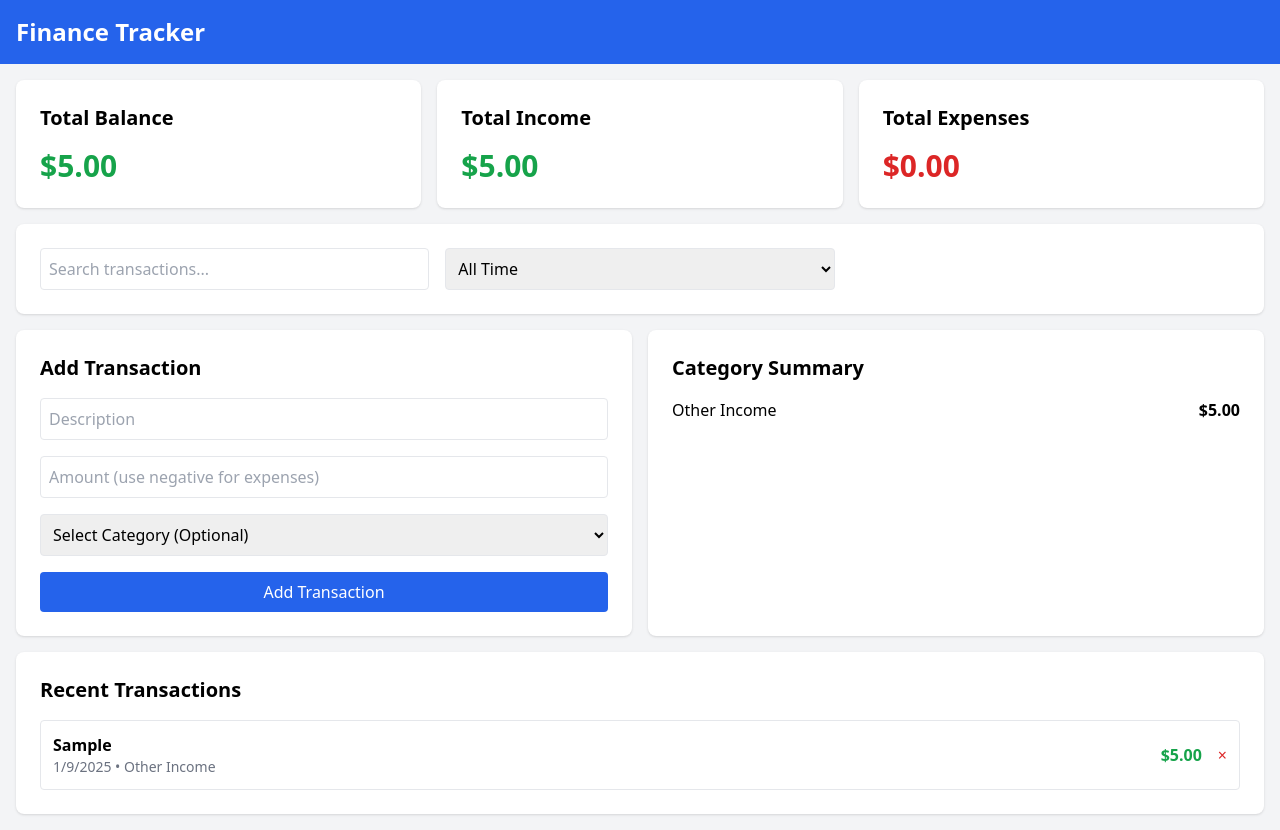
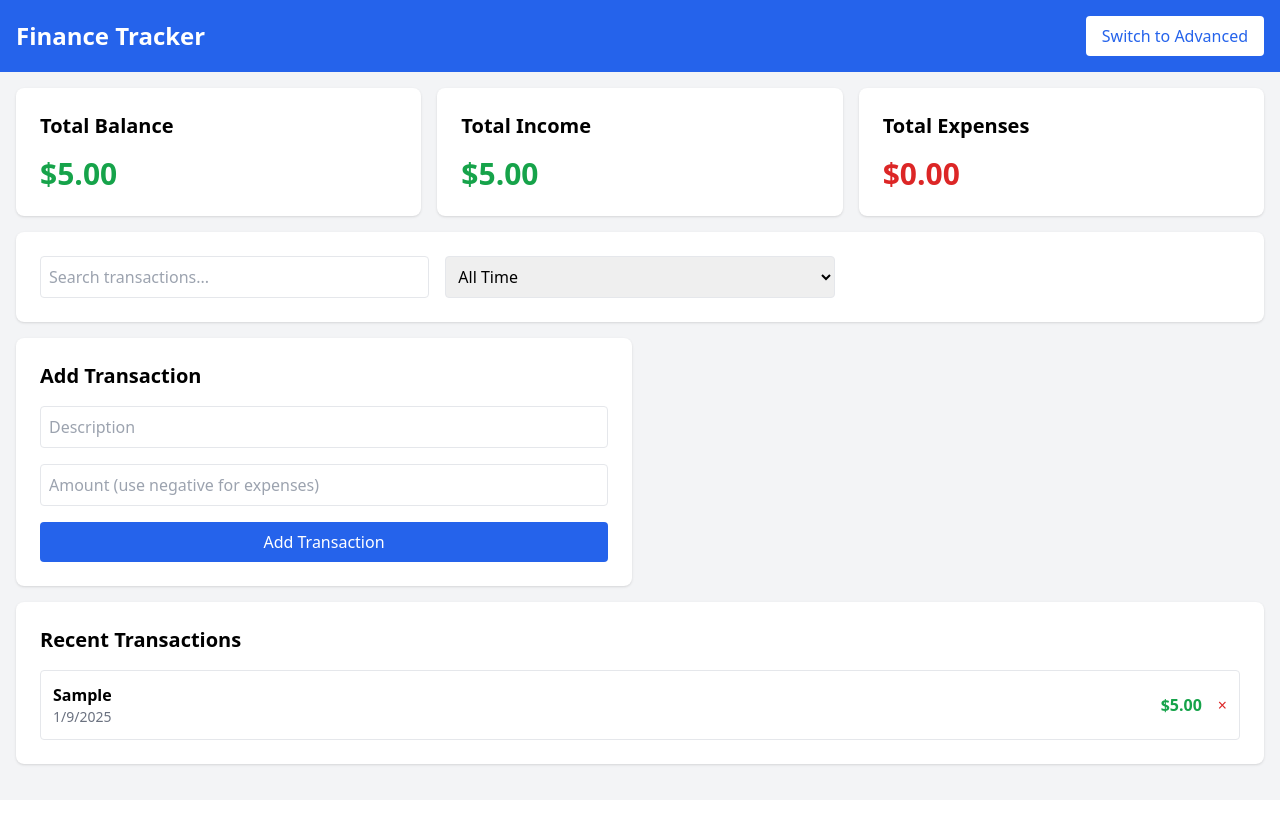
Before and after one commit to Ztaclie/Personal-Financier, a React (Vite) app: page / in a window 1280 px wide. Both pictures are taken after typing "Sample", "5" into the empty fields and a click on the button "Add Transaction". After the commit the page ends 800 px from the top, so only its background shows below. Built offline with nearby package versions, Linux system fonts and the light colour scheme.

Commit message:
impl modes
added 2 modes for site layout
category features moved to advanced mode

```diff
--- a/src/App.jsx
+++ b/src/App.jsx
@@ -2,6 +2,11 @@ import { useState, useEffect, useMemo } from "react";
 import { CATEGORIES } from "./constants/categories";
 
 function App() {
+  const [isAdvancedMode, setIsAdvancedMode] = useState(() => {
+    const saved = localStorage.getItem("isAdvancedMode");
+    return saved ? JSON.parse(saved) : false;
+  });
+
   const [transactions, setTransactions] = useState([]);
   const [description, setDescription] = useState("");
   const [amount, setAmount] = useState("");
@@ -23,6 +28,11 @@ function App() {
   useEffect(() => {
     localStorage.setItem("transactions", JSON.stringify(transactions));
   }, [transactions]);
+
+  // Save mode preference
+  useEffect(() => {
+    localStorage.setItem("isAdvancedMode", JSON.stringify(isAdvancedMode));
+  }, [isAdvancedMode]);
 
   // Filter transactions based on search, date, and category
   const filteredTransactions = useMemo(() => {
@@ -84,7 +94,12 @@ function App() {
       id: Date.now(),
       description,
       amount: parseFloat(amount),
-      category: category || (amount >= 0 ? "other_income" : "other_expense"),
+      category:
+        isAdvancedMode && category
+          ? category
+          : amount >= 0
+          ? "other_income"
+          : "other_expense",
       date: new Date().toISOString(),
     };
 
@@ -103,12 +118,20 @@ function App() {
   return (
     <div className="min-h-screen bg-gray-100">
       <nav className="bg-blue-600 p-4">
+        <div className="container mx-auto flex justify-between items-center">
           <h1 className="text-white text-2xl font-bold">Finance Tracker</h1>
+          <button
+            onClick={() => setIsAdvancedMode(!isAdvancedMode)}
+            className="bg-white text-blue-600 px-4 py-2 rounded hover:bg-blue-50"
+          >
+            {isAdvancedMode ? "Switch to Basic" : "Switch to Advanced"}
+          </button>
+        </div>
       </nav>
 
       <main className="container mx-auto p-4">
+        {/* Summary Cards - Show in both modes */}
         <div className="grid grid-cols-1 md:grid-cols-3 gap-4 mb-4">
-          {/* Summary Cards */}
           <div className="bg-white p-6 rounded-lg shadow">
             <h2 className="text-xl font-semibold mb-4">Total Balance</h2>
             <div
@@ -119,14 +142,12 @@ function App() {
               ${summary.total.toFixed(2)}
             </div>
           </div>
-
           <div className="bg-white p-6 rounded-lg shadow">
             <h2 className="text-xl font-semibold mb-4">Total Income</h2>
             <div className="text-3xl font-bold text-green-600">
               ${summary.income.toFixed(2)}
             </div>
           </div>
-
           <div className="bg-white p-6 rounded-lg shadow">
             <h2 className="text-xl font-semibold mb-4">Total Expenses</h2>
             <div className="text-3xl font-bold text-red-600">
@@ -135,7 +156,7 @@ function App() {
           </div>
         </div>
 
-        {/* Filters */}
+        {/* Filters - Show in both modes */}
         <div className="bg-white p-6 rounded-lg shadow mb-4">
           <div className="grid grid-cols-1 md:grid-cols-3 gap-4">
             <input
@@ -145,7 +166,6 @@ function App() {
               onChange={(e) => setSearchTerm(e.target.value)}
               className="p-2 border rounded"
             />
-
             <select
               value={dateFilter}
               onChange={(e) => setDateFilter(e.target.value)}
@@ -155,7 +175,6 @@ function App() {
               <option value="month">This Month</option>
               <option value="custom">Custom Range</option>
             </select>
-
             {dateFilter === "custom" && (
               <div className="flex gap-2">
                 <input
@@ -196,6 +215,7 @@ function App() {
                 className="w-full p-2 border rounded"
                 required
               />
+              {isAdvancedMode && (
                 <select
                   value={category}
                   onChange={(e) => setCategory(e.target.value)}
@@ -217,6 +237,7 @@ function App() {
                     ))}
                   </optgroup>
                 </select>
+              )}
               <button
                 type="submit"
                 className="w-full bg-blue-600 text-white p-2 rounded hover:bg-blue-700"
@@ -226,7 +247,8 @@ function App() {
             </form>
           </div>
 
-          {/* Category Summary */}
+          {/* Category Summary - Only in advanced mode */}
+          {isAdvancedMode && (
             <div className="bg-white p-6 rounded-lg shadow">
               <h2 className="text-xl font-semibold mb-4">Category Summary</h2>
               <div className="space-y-2">
@@ -247,6 +269,7 @@ function App() {
                 })}
               </div>
             </div>
+          )}
         </div>
 
         {/* Transactions List */}
@@ -256,12 +279,7 @@ function App() {
             <div className="text-gray-600">No transactions found</div>
           ) : (
             <div className="space-y-2">
-              {filteredTransactions.map((transaction) => {
-                const categoryInfo = [
-                  ...CATEGORIES.INCOME,
-                  ...CATEGORIES.EXPENSE,
-                ].find((cat) => cat.id === transaction.category);
-                return (
+              {filteredTransactions.map((transaction) => (
                 <div
                   key={transaction.id}
                   className="flex items-center justify-between p-3 border rounded hover:bg-gray-50"
@@ -271,8 +289,17 @@ function App() {
                       {transaction.description}
                     </div>
                     <div className="text-sm text-gray-500">
-                        {new Date(transaction.date).toLocaleDateString()} •{" "}
-                        {categoryInfo?.label}
+                      {new Date(transaction.date).toLocaleDateString()}
+                      {isAdvancedMode && (
+                        <>
+                          {" • "}
+                          {
+                            [...CATEGORIES.INCOME, ...CATEGORIES.EXPENSE].find(
+                              (cat) => cat.id === transaction.category
+                            )?.label
+                          }
+                        </>
+                      )}
                     </div>
                   </div>
                   <div className="flex items-center gap-4">
@@ -293,8 +320,7 @@ function App() {
                     </button>
                   </div>
                 </div>
-                );
-              })}
+              ))}
             </div>
           )}
         </div>
```
Lines whose indentation alone changed are shown as unchanged.
